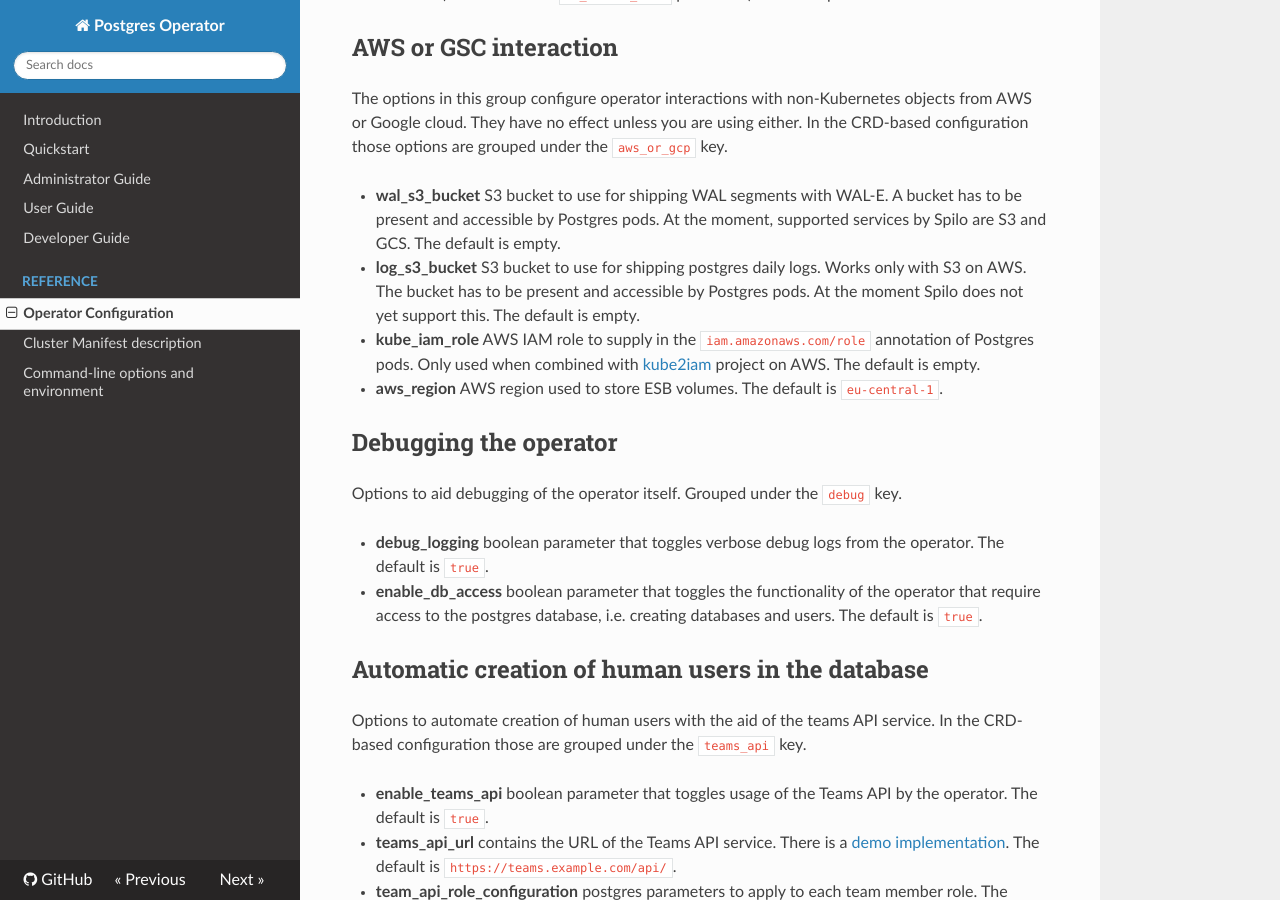
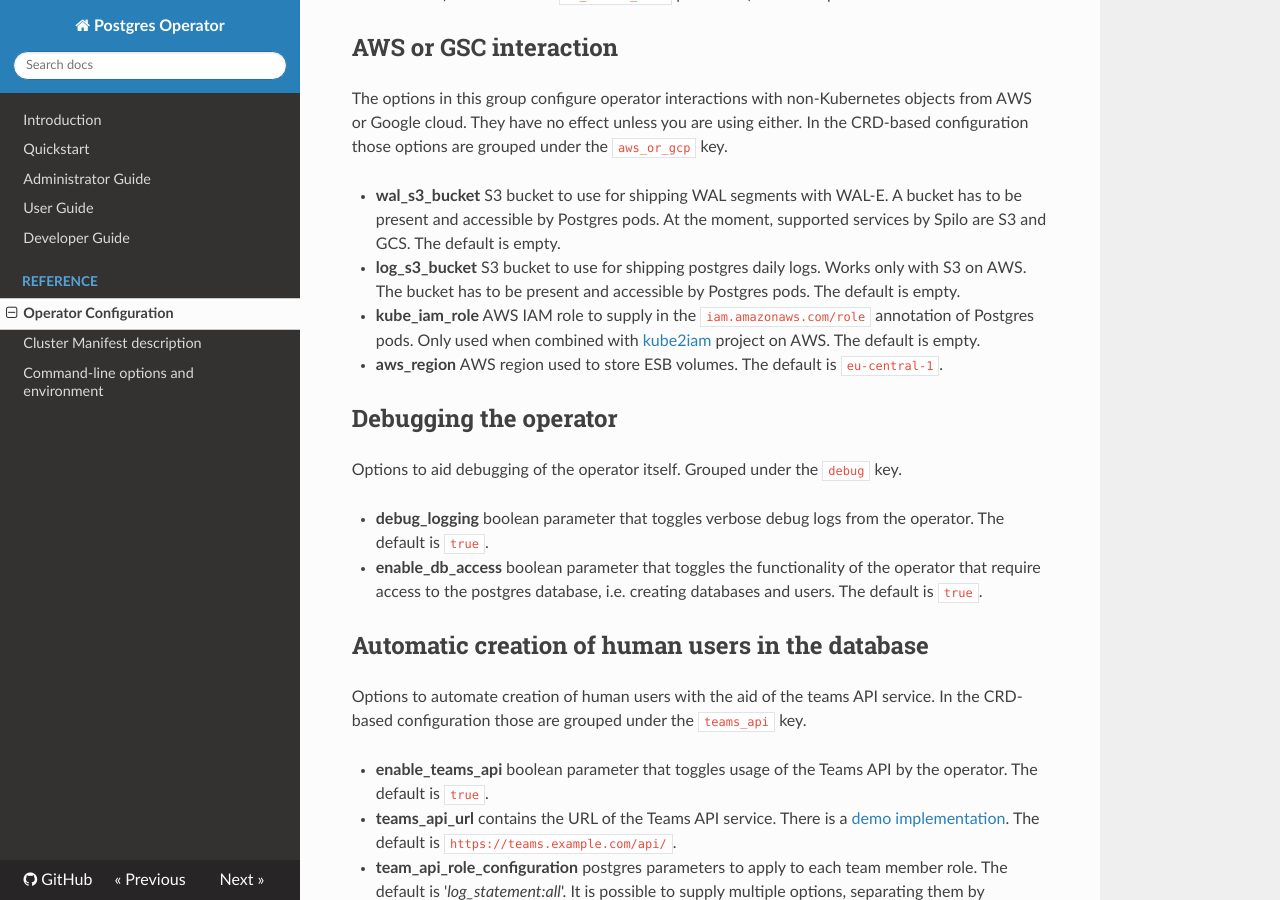
Before and after one commit to zalando/postgres-operator, an MkDocs documentation site: the page built from docs/reference/operator_parameters.md, in a window 1280 px wide and 900 px high, scrolled down 4572 px. Built offline with MkDocs 1.6.1, drawn with Linux system fonts in a browser that asks for light colours; nearby versions of some CDN libraries; old or Windows-style settings are respelled for this version of MkDocs.

Commit message:
Update operator_parameters.md (#379)

```diff
--- a/docs/reference/operator_parameters.md
+++ b/docs/reference/operator_parameters.md
@@ -304,8 +304,7 @@ either. In the CRD-based configuration those options are grouped under the
 
 * **log_s3_bucket**
   S3 bucket to use for shipping postgres daily logs. Works only with S3 on AWS.
-  The bucket has to be present and accessible by Postgres pods. At the moment
-  Spilo does not yet support this. The default is empty.
+  The bucket has to be present and accessible by Postgres pods. The default is empty.
 
 * **kube_iam_role**
   AWS IAM role to supply in the `iam.amazonaws.com/role` annotation of Postgres
```
